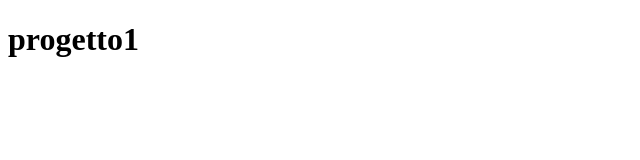
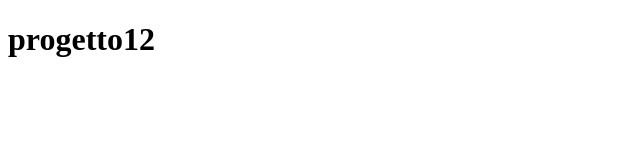
Before and after one commit to andreaselmi/WEB, a plain HTML site: page index.html in a window 1280 px wide. Shown: the full height of the page, 0-640 px from the left. Drawn offline with Linux system fonts and the light colour scheme.

Commit message:
modifica

```diff
--- a/index.html
+++ b/index.html
@@ -6,6 +6,6 @@
     <title>Document</title>
 </head>
 <body>
-    <h1>progetto1</h1>
+    <h1>progetto12</h1>
 </body>
 </html>
```
